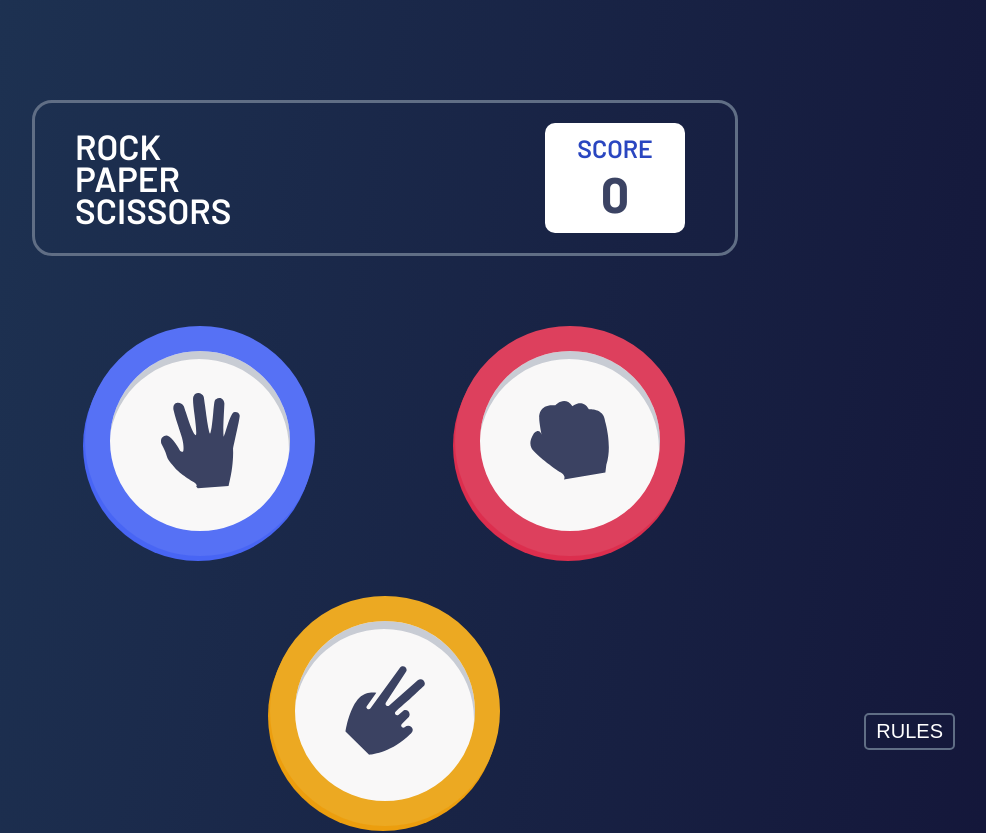
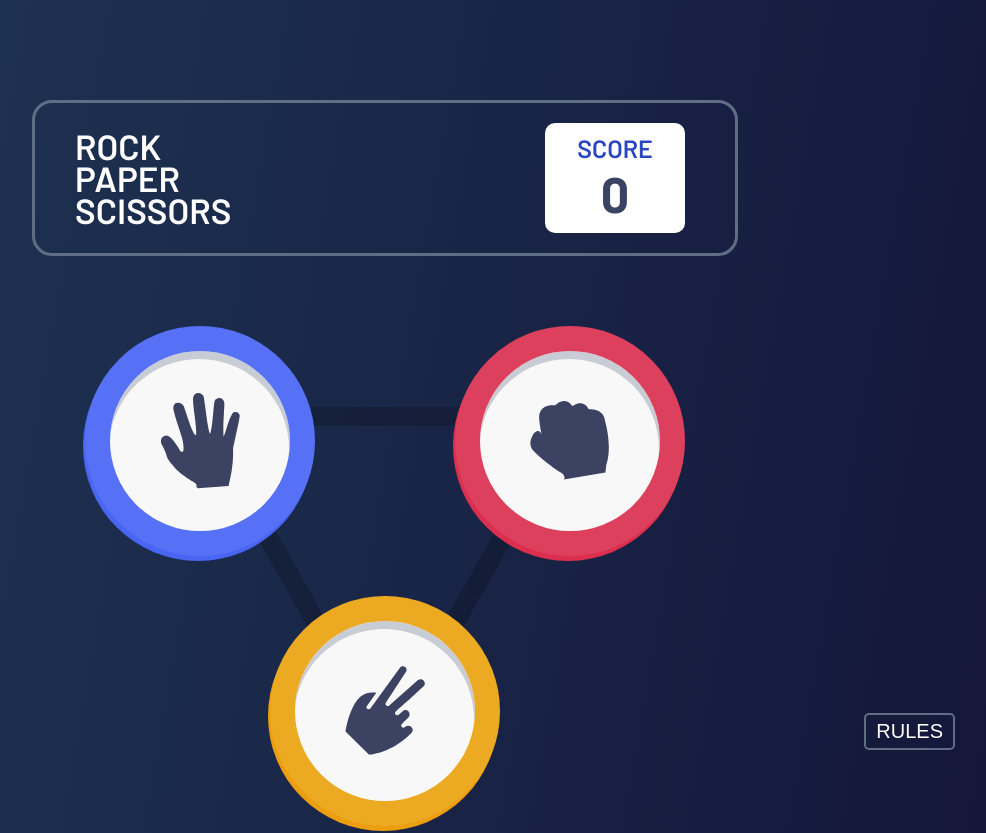
Before and after one commit to mohamed-khaledes/Rock-Paper-Scissors-Game, a plain HTML site: page index.html in a window 1280 px wide. Shown: the top 833 px of the page, without its empty margins (255-1241 px from the left). Drawn offline with nearby package versions, Linux system fonts and the light colour scheme; the site is published under a folder, as on GitHub Pages, so addresses that start at the root find nothing; no server answers.

Commit message:
css files added"

```diff
--- a/css/style.scss
+++ b/css/style.scss
@@ -132,7 +132,7 @@ body {
     }
   }
   .content-game {
-    background-image: url(/images/bg-triangle.svg);
+    background-image: url(../images/bg-triangle.svg);
     background-repeat: no-repeat;
     background-size: contain;
     background-position: center;
@@ -141,7 +141,7 @@ body {
     position: relative;
     width: 600px;
     @include media(mobile){
-        width: 200px;
+        width:160px;
     }
     .img-game {
       position: absolute;
```
Also changed, not shown: css/style.css.
